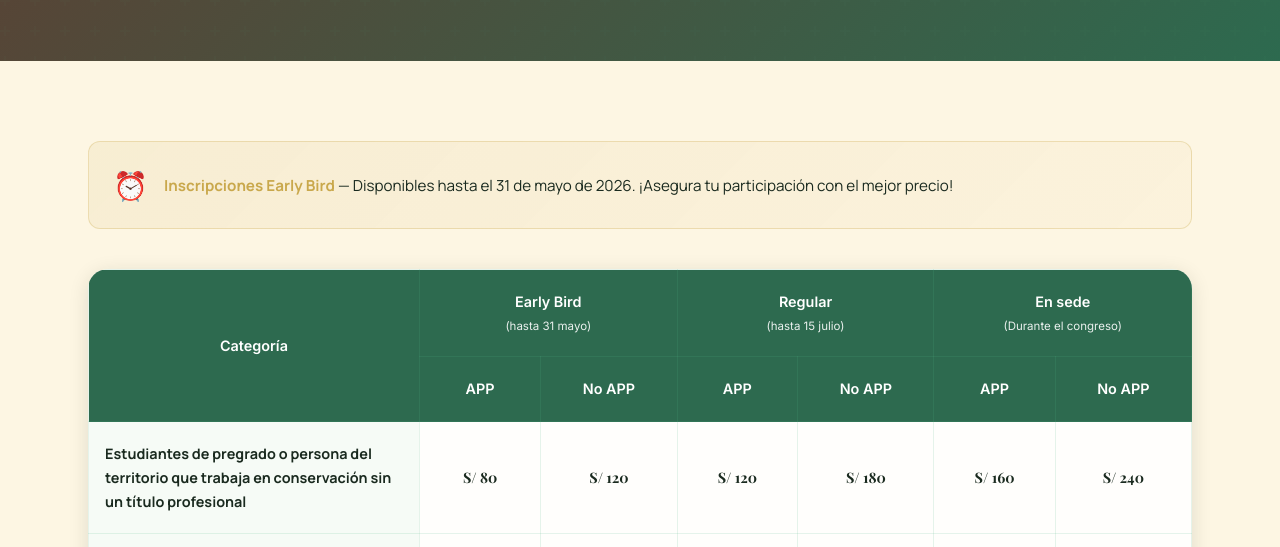
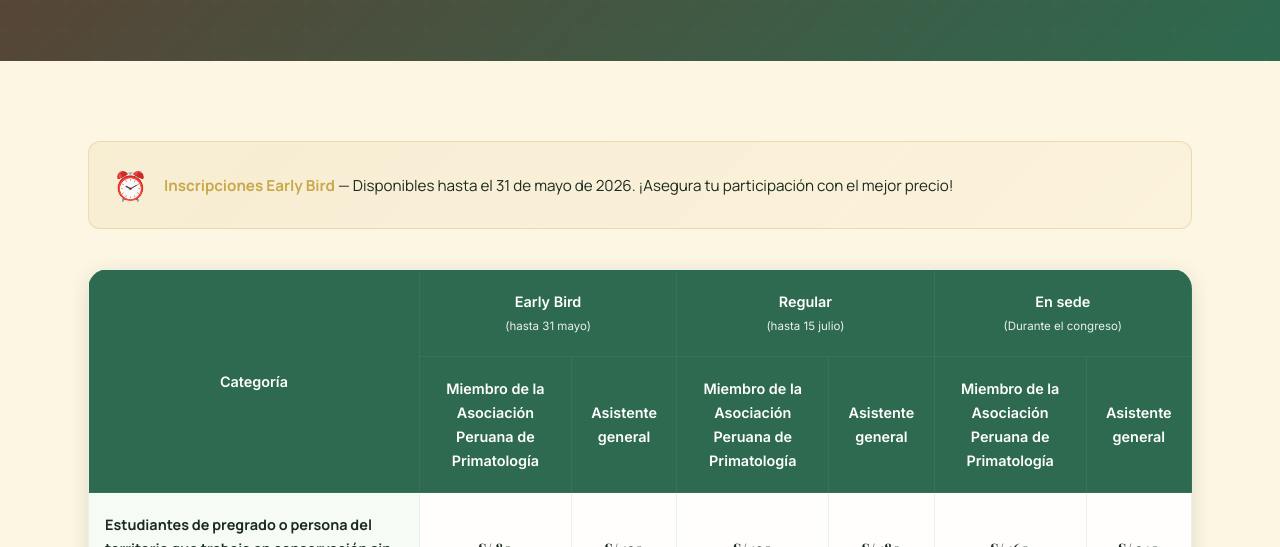
Before and after one commit to primatesperuapp-arch/congreso-primatologia-2026, an Astro site: page /congreso-primatologia-2026/inscripciones in a window 1280 px wide. Shown: the part 253-800 px from the top of the page. Built offline with nearby package versions, Linux system fonts and the light colour scheme; Astro itself is replaced by a stand-in of ours; a web font is replaced by a local one.

Commit message:
content: reemplaza etiquetas APP/No-APP por nombres completos en la tabla de precios

```diff
--- a/src/pages/inscripciones.astro
+++ b/src/pages/inscripciones.astro
@@ -31,12 +31,12 @@ import pricing from '../data/pricing.json';
               <th colspan="2">En sede <br /><small>(Durante el congreso)</small></th>
             </tr>
             <tr>
-              <th>APP</th>
-              <th>No APP</th>
-              <th>APP</th>
-              <th>No APP</th>
-              <th>APP</th>
-              <th>No APP</th>
+              <th>Miembro de la Asociación Peruana de Primatología</th>
+              <th>Asistente general</th>
+              <th>Miembro de la Asociación Peruana de Primatología</th>
+              <th>Asistente general</th>
+              <th>Miembro de la Asociación Peruana de Primatología</th>
+              <th>Asistente general</th>
             </tr>
           </thead>
           <tbody>
```
